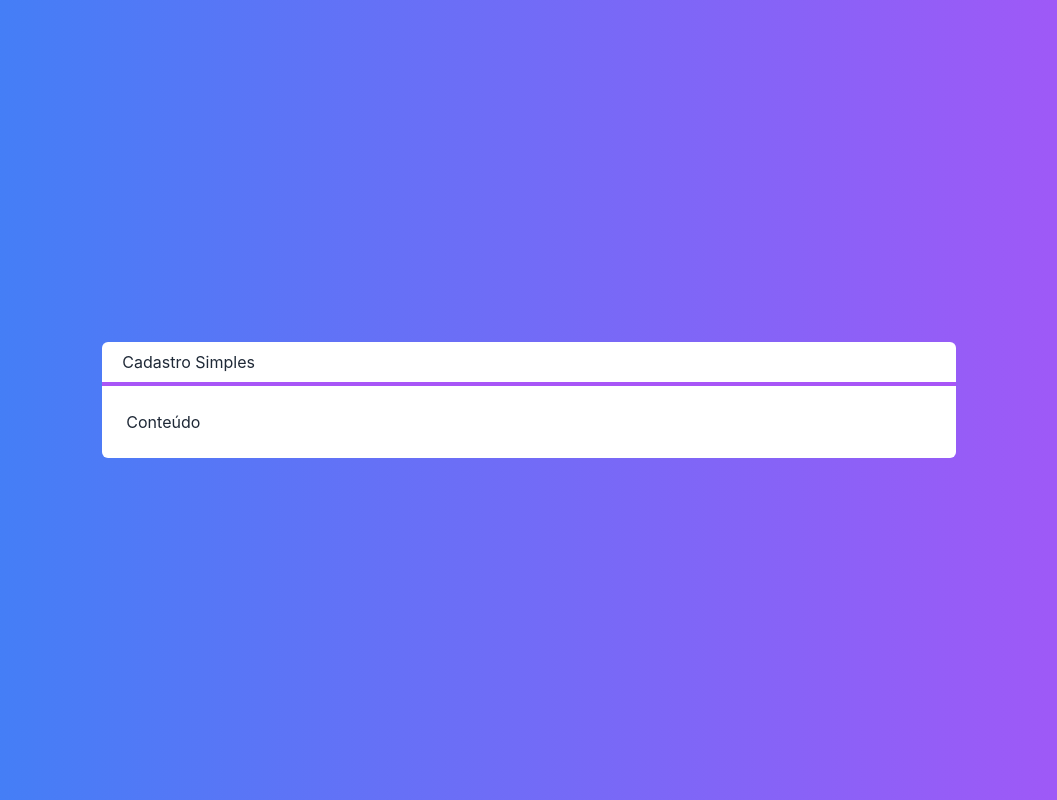
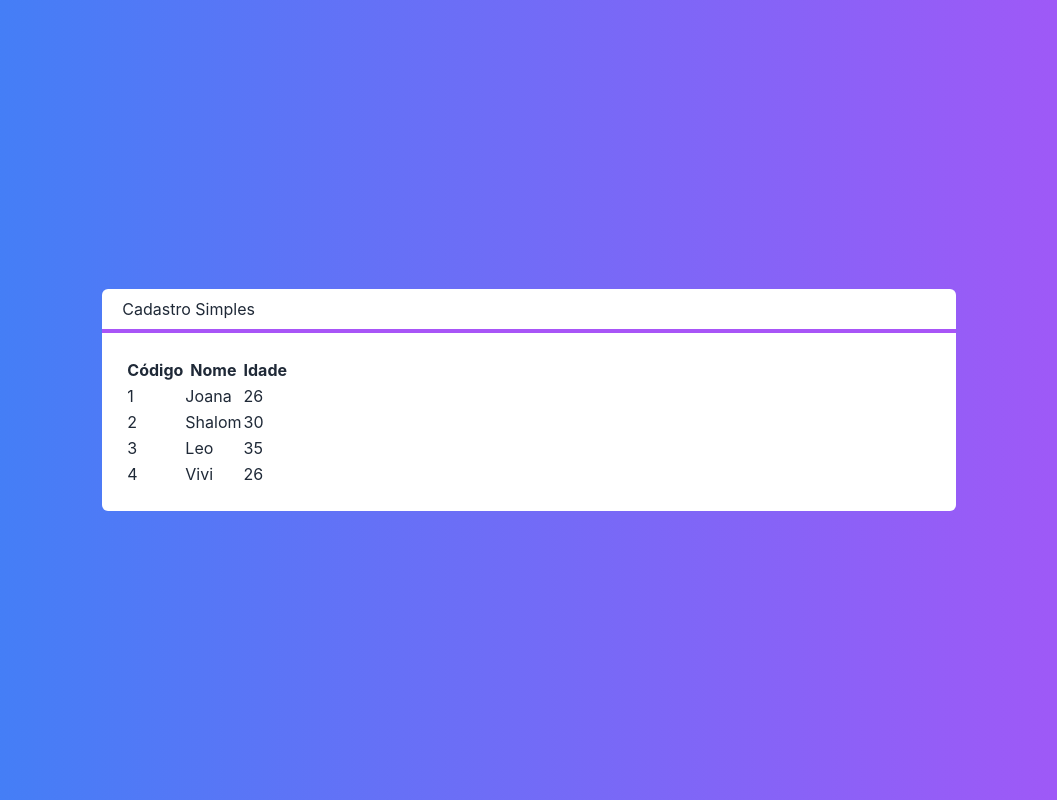
Before and after one commit to joanagodoy/nextjs-crud-cod3r, a Next.js app in the folder next-crud/: page / in a window 1280 px wide. Shown: the whole page, without its empty margins (111-1168 px from the left). Built offline with nearby package versions, Linux system fonts and the light colour scheme.

Commit message:
Componente Tabela

```diff
--- /dev/null
+++ b/next-crud/src/components/Tabela.tsx
@@ -0,0 +1,41 @@
+import Cliente from "../core/Cliente"
+
+interface TabelaProps{
+    clientes: Cliente[]
+}
+
+export default function Tabela(props: TabelaProps){
+
+    function renderizarCabecalho(){
+        return (
+            <tr>
+                <th>Código</th>
+                <th>Nome</th>
+                <th>Idade</th>
+            </tr>
+        )
+    }
+
+    function renderizarConteudo(){
+        return props.clientes?.map((cliente, i) => {
+            return (
+                <tr key={cliente.id}>
+                    <td>{cliente.id}</td>
+                    <td>{cliente.nome}</td>
+                    <td>{cliente.idade}</td>
+                </tr>
+            )
+        })
+    }
+
+    return (
+        <table>
+            <thead>
+                {renderizarCabecalho()}
+            </thead>
+            <tbody>
+                {renderizarConteudo()}
+            </tbody>
+        </table>
+    )
+}
--- a/next-crud/src/core/Cliente.ts
+++ b/next-crud/src/core/Cliente.ts
@@ -1,7 +1,7 @@
 export default class Cliente{
     #id: string
     #nome: String
-    #idade: Number
+    #idade: number
 
     constructor(nome: string, idade: number, id: string = null){
         this.#id = id;
--- a/next-crud/src/pages/index.tsx
+++ b/next-crud/src/pages/index.tsx
@@ -1,6 +1,16 @@
 import Layout from '../components/Layout'
+import Tabela from '../components/Tabela'
+import Cliente from '../core/Cliente'
 
 export default function Home() {
+
+  const clientes = [
+    new Cliente('Joana', 26, '1'),
+    new Cliente('Shalom', 30, '2'),
+    new Cliente('Leo', 35, '3'),
+    new Cliente('Vivi', 26, '4')
+  ]
+
   return (
     <h1 className={`
       flex justify-center items-center h-screen
@@ -8,7 +18,7 @@
       text-white
     `}>
       <Layout titulo="Cadastro Simples">
-        Conteúdo
+        <Tabela clientes={clientes}></Tabela>
       </Layout>
     </h1>
   )
```
